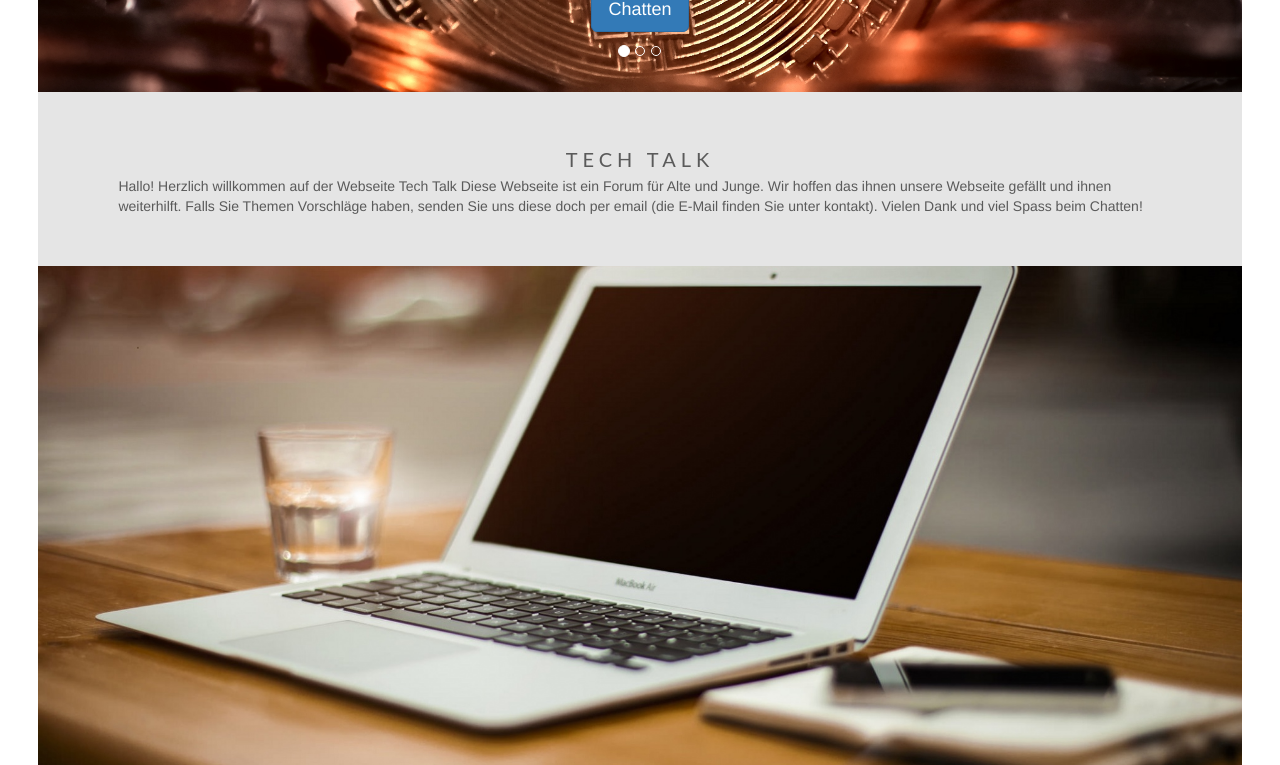
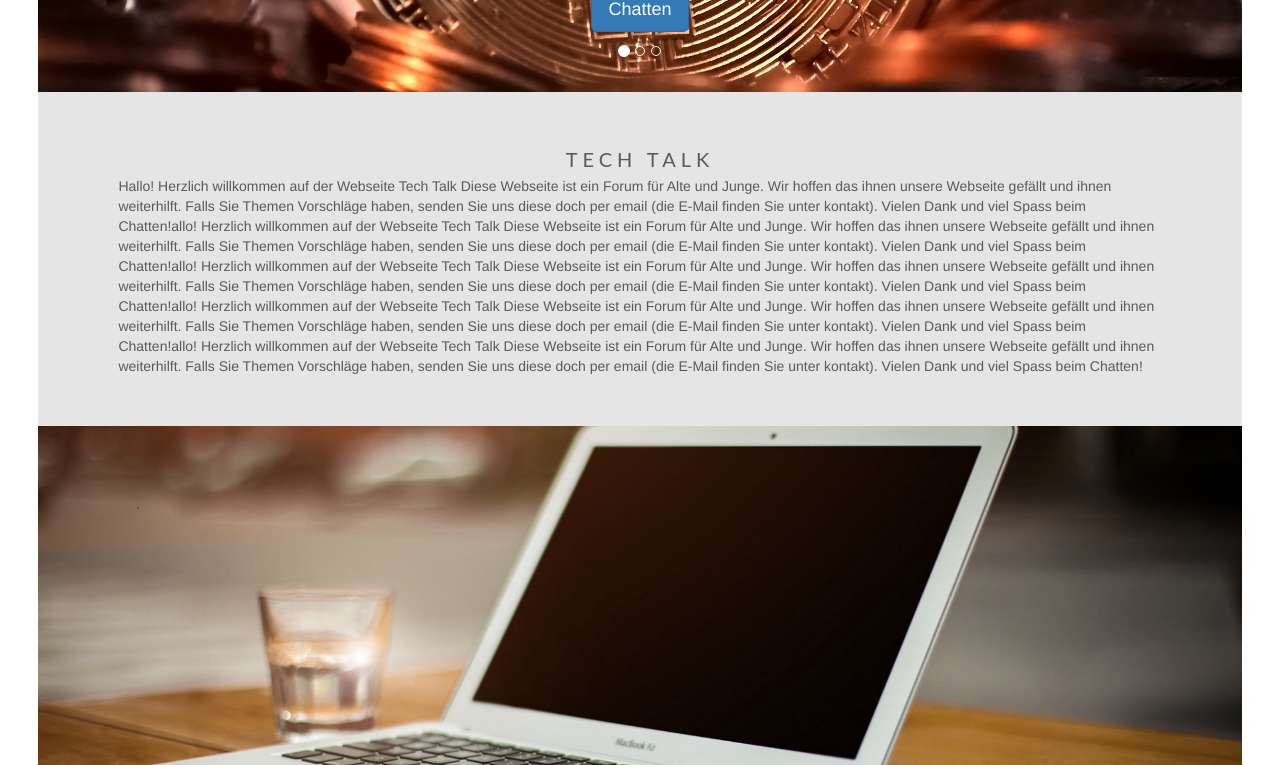
Before and after one commit to zfatzt/TechTalk, a PHP site: page / in a window 1280 px wide. Shown: the part 678-1443 px from the top of the page. Run offline with PHP 8.4, Linux system fonts and the light colour scheme; some libraries are stand-ins or nearby versions.

Commit message:
Fehlerbehbung

```diff
--- a/controller/ChatController.php
+++ b/controller/ChatController.php
@@ -2,7 +2,6 @@
 require '../repository/UserRepository.php';
 require '../repository/ChatRepository.php';
 require '../woerterConfig.php';
-
 class ChatController {
 	public function chatErstellen() {
 		$name = $_GET ["name"];
--- a/view/default_index.php
+++ b/view/default_index.php
@@ -67,7 +67,26 @@
 	ist ein Forum für Alte und Junge. Wir hoffen das ihnen unsere Webseite
 	gefällt und ihnen weiterhilft. Falls Sie Themen Vorschläge haben,
 	senden Sie uns diese doch per email (die E-Mail finden Sie unter
-	kontakt). Vielen Dank und viel Spass beim Chatten!
+	kontakt). Vielen Dank und viel Spass beim Chatten!allo! Herzlich
+	willkommen auf der Webseite Tech Talk Diese Webseite ist ein Forum für
+	Alte und Junge. Wir hoffen das ihnen unsere Webseite gefällt und ihnen
+	weiterhilft. Falls Sie Themen Vorschläge haben, senden Sie uns diese
+	doch per email (die E-Mail finden Sie unter kontakt). Vielen Dank und
+	viel Spass beim Chatten!allo! Herzlich willkommen auf der Webseite Tech
+	Talk Diese Webseite ist ein Forum für Alte und Junge. Wir hoffen das
+	ihnen unsere Webseite gefällt und ihnen weiterhilft. Falls Sie Themen
+	Vorschläge haben, senden Sie uns diese doch per email (die E-Mail
+	finden Sie unter kontakt). Vielen Dank und viel Spass beim
+	Chatten!allo! Herzlich willkommen auf der Webseite Tech Talk Diese
+	Webseite ist ein Forum für Alte und Junge. Wir hoffen das ihnen unsere
+	Webseite gefällt und ihnen weiterhilft. Falls Sie Themen Vorschläge
+	haben, senden Sie uns diese doch per email (die E-Mail finden Sie unter
+	kontakt). Vielen Dank und viel Spass beim Chatten!allo! Herzlich
+	willkommen auf der Webseite Tech Talk Diese Webseite ist ein Forum für
+	Alte und Junge. Wir hoffen das ihnen unsere Webseite gefällt und ihnen
+	weiterhilft. Falls Sie Themen Vorschläge haben, senden Sie uns diese
+	doch per email (die E-Mail finden Sie unter kontakt). Vielen Dank und
+	viel Spass beim Chatten!
 
 
 </div>
--- a/view/header.php
+++ b/view/header.php
@@ -52,12 +52,8 @@
 						<ul class="dropdown-menu">
 							<li><a href="/chat/chatErstellen?name=bitcoin&chat_id=1">Bitcoin</a></li>
 							<li><a href="/chat/chatErstellen?name=dronen&chat_id=2">Dronen</a></li>
-							<li><a href="/chat/chatErstellen?name=HuaweiP10&chat_id=3">Huawei
+							<li><a href="/chat/chatErstellen?name=Huawei P10&chat_id=3">Huawei
 									P10</a></li>
-							<li role="separator" class="divider"></li>
-							<li class="dropdown-header">Admin</li>
-							<li><a href="#">Admin Chat</a></li>
-							<li><a href="#">Support</a></li>
 						</ul>
 					<?php
 
@@ -79,8 +75,10 @@
 
 
 
+
+
 				</ul>
 			</div>
 		</div>
 	</nav>
-<main>
+	<main>
```
Also changed, not shown: controller/UeberpruefungController.php (line endings or trailing spaces).
